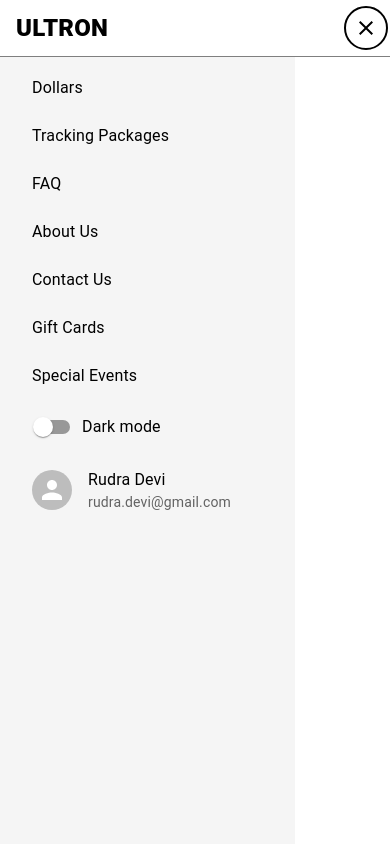
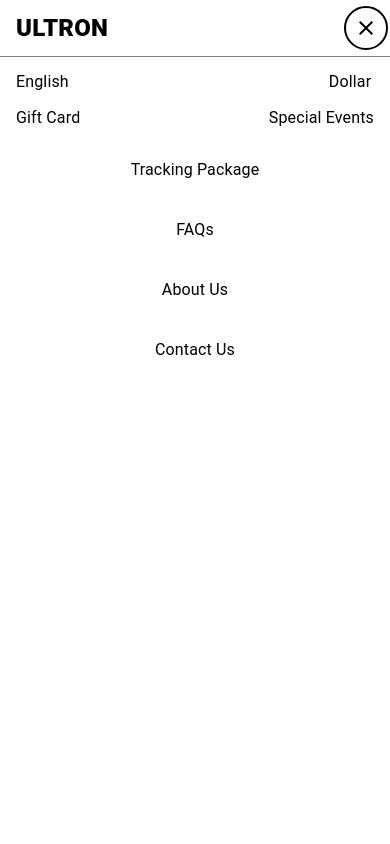
Before and after one commit to martinovance/ultron, a React (Vite) app: page / in a window 390 px wide. Both pictures are taken after a click on the button 366 px from the left and 28 px from the top of the page. Shown: the top 844 px of the page. Built offline with nearby package versions, Linux system fonts and the light colour scheme; the HTML template or start-up script is replaced by a standard one.

Commit message:
Mobile nav dropdown

```diff
--- a/src/modules/Home/components/MobileNav.tsx
+++ b/src/modules/Home/components/MobileNav.tsx
@@ -3,41 +3,28 @@ import {
   AppBar,
   Toolbar,
   IconButton,
-  List,
-  ListItem,
-  ListItemIcon,
-  ListItemText,
   Typography,
-  Switch,
-  Avatar,
-  Collapse,
   Divider,
   Box,
+  Button,
 } from "@mui/material"
 import MenuIcon from "@mui/icons-material/Menu"
 import CloseIcon from "@mui/icons-material/Close"
-// import { NavLink } from "react-router-dom"
-
-const menuItems = [
-  { label: "English", link: "/" },
-  { label: "Dollars", link: "/" },
-  { label: "Tracking Packages", link: "/" },
-  { label: "FAQ", link: "/" },
-  { label: "About Us", link: "/" },
-  { label: "Contact Us", link: "/" },
-  { label: "Gift Cards", link: "/" },
-  { label: "Special Events", link: "/" },
-]
 
 function MobileNav() {
   const [menuOpen, setMenuOpen] = useState(false)
 
-  const handleDrawerToggle = () => {
-    setMenuOpen(!menuOpen)
+  const onClose = () => {
+    setMenuOpen(false)
   }
 
   return (
-    <Box sx={{ display: { xs: "flex", md: "none" } }}>
+    <Box
+      sx={{
+        display: { xs: "flex", md: "none" },
+        height: "100%",
+      }}
+    >
       <AppBar
         elevation={0}
         sx={{
@@ -63,7 +50,6 @@ function MobileNav() {
             aria-label="menu"
             disableRipple
             disableFocusRipple
-            onClick={handleDrawerToggle}
             sx={{
               color: "#000",
               ":focus": {
@@ -71,57 +57,184 @@ function MobileNav() {
               },
             }}
           >
-            {menuOpen ? <CloseIcon /> : <MenuIcon />}
+            {menuOpen ? (
+              <CloseIcon onClick={onClose} />
+            ) : (
+              <MenuIcon onClick={() => setMenuOpen(true)} />
+            )}
           </IconButton>
         </Toolbar>
       </AppBar>
       <Divider />
 
-      <Collapse in={menuOpen}>
-        <List
+      {menuOpen && (
+        <Box
           sx={{
+            mt: 8,
             width: "100%",
+            transition: "0.5s ease",
+            display: { xs: "flex", md: "none" },
+            justifyContent: "flex-start",
+            alignItems: "flex-start",
+            flexDirection: "column",
             height: "100vh",
-            padding: 2,
-            backgroundColor: "#f5f5f5",
+            px: { xs: "8px", sm: "70px" },
           }}
         >
-          {menuItems.map((item, index) => (
-            <ListItem
-              // button
-              key={index}
-              onClick={handleDrawerToggle}
-              // component={NavLink}
-              // to={item.link}
-              // exact
+          <Box
+            sx={{
+              display: "flex",
+              justifyContent: "space-between",
+              alignItems: "center",
+              width: "100%",
+            }}
+          >
+            <Button
+              variant="text"
               sx={{
-                "&.active": {
-                  backgroundColor: "#FCF7FF",
-                  "&:hover": {
-                    color: "default",
-                  },
-                },
+                color: "#000",
               }}
             >
-              <ListItemText primary={item.label} />
-            </ListItem>
-          ))}
+              <Typography
+                sx={{
+                  fontSize: "16px",
+                  textTransform: "capitalize",
+                }}
+              >
+                English
+              </Typography>
+            </Button>
+            <Button
+              variant="text"
+              sx={{
+                color: "#000",
+              }}
+            >
+              <Typography
+                sx={{
+                  fontSize: "16px",
+                  textTransform: "capitalize",
+                }}
+              >
+                Dollar
+              </Typography>
+            </Button>
+          </Box>
 
-          <ListItem>
-            <Switch edge="start" />
-            <ListItemText primary="Dark mode" />
-          </ListItem>
-          <ListItem>
-            <ListItemIcon>
-              <Avatar />
-            </ListItemIcon>
-            <ListItemText
-              primary="Rudra Devi"
-              secondary="rudra.devi@gmail.com"
-            />
-          </ListItem>
-        </List>
-      </Collapse>
+          <Box
+            sx={{
+              display: "flex",
+              justifyContent: "space-between",
+              alignItems: "center",
+              width: "100%",
+            }}
+          >
+            <Button
+              variant="text"
+              sx={{
+                color: "#000",
+              }}
+            >
+              <Typography
+                sx={{
+                  fontSize: "16px",
+                  textTransform: "capitalize",
+                }}
+              >
+                Gift Card
+              </Typography>
+            </Button>
+            <Button
+              variant="text"
+              sx={{
+                color: "#000",
+              }}
+            >
+              <Typography
+                sx={{
+                  fontSize: "16px",
+                  textTransform: "capitalize",
+                }}
+              >
+                Special Events
+              </Typography>
+            </Button>
+          </Box>
+
+          <Box
+            sx={{
+              mt: 2,
+              display: "flex",
+              flexDirection: "column",
+              justifyContent: "center",
+              alignItems: "center",
+              gap: "24px",
+              width: "100%",
+            }}
+          >
+            <Button
+              variant="text"
+              sx={{
+                color: "#000",
+              }}
+            >
+              <Typography
+                sx={{
+                  fontSize: "16px",
+                  textTransform: "capitalize",
+                }}
+              >
+                Tracking Package
+              </Typography>
+            </Button>
+            <Button
+              variant="text"
+              sx={{
+                color: "#000",
+              }}
+            >
+              <Typography
+                sx={{
+                  fontSize: "16px",
+                  textTransform: "capitalize",
+                }}
+              >
+                FAQs
+              </Typography>
+            </Button>
+            <Button
+              variant="text"
+              sx={{
+                color: "#000",
+              }}
+            >
+              <Typography
+                sx={{
+                  fontSize: "16px",
+                  textTransform: "capitalize",
+                }}
+              >
+                About Us
+              </Typography>
+            </Button>
+            <Button
+              variant="text"
+              sx={{
+                color: "#000",
+              }}
+            >
+              <Typography
+                sx={{
+                  fontSize: "16px",
+                  textTransform: "capitalize",
+                }}
+              >
+                Contact Us
+              </Typography>
+            </Button>
+          </Box>
+        </Box>
+      )}
     </Box>
   )
 }
```
